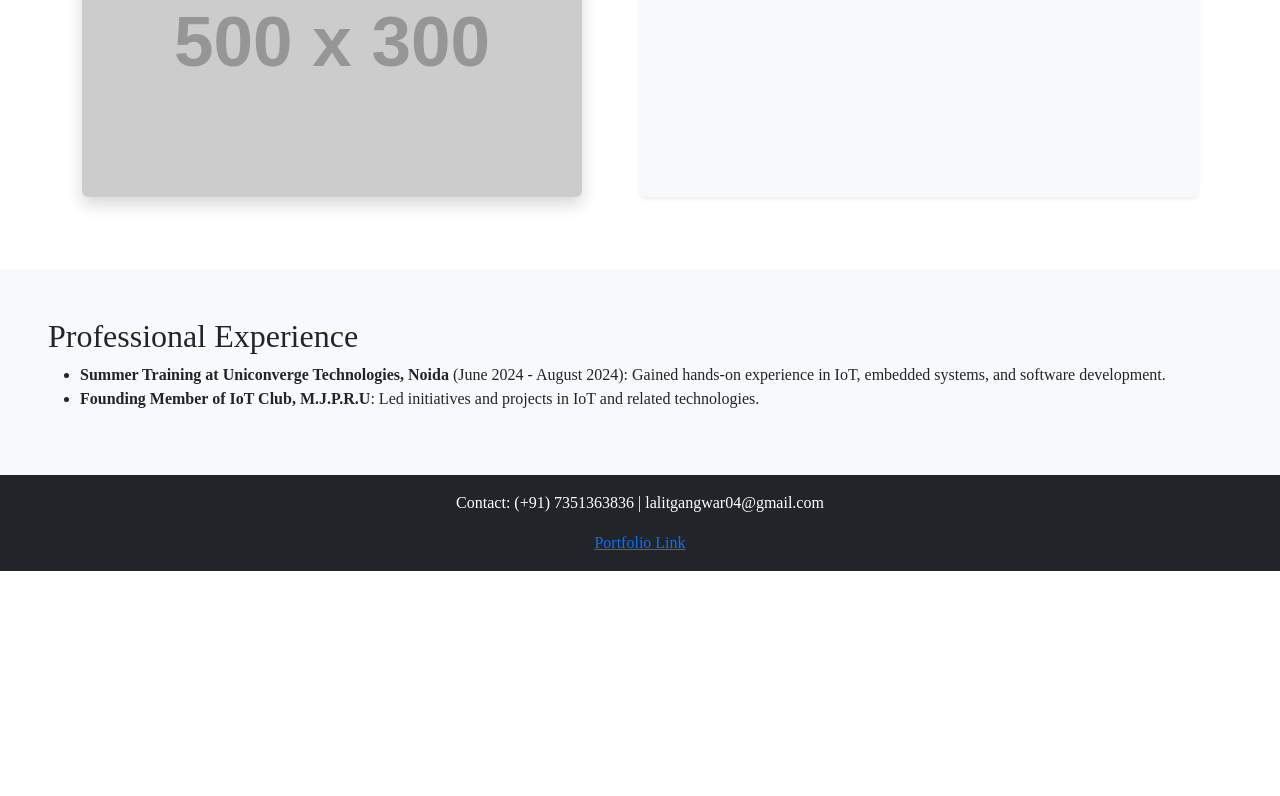
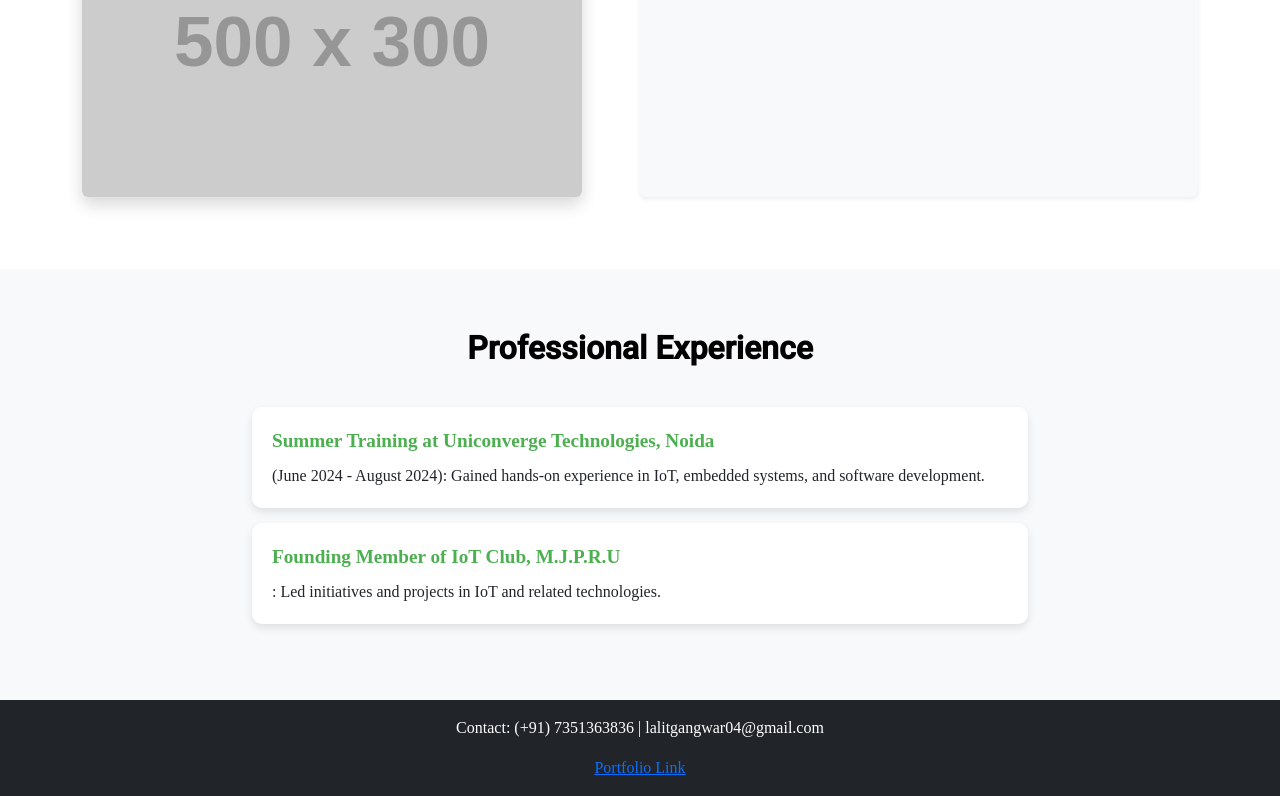
Before and after one commit to Akash140605/Lalitgangwar, a React (Create React App) app: page / in a window 1280 px wide. Shown: the part 3389-4185 px from the top of the page. Before the commit the page ends 3960 px from the top, so only its background shows below. Built offline with nearby package versions, Linux system fonts and the light colour scheme.

Commit message:
Update Experience.js

```diff
--- a/src/components/Experience.js
+++ b/src/components/Experience.js
@@ -1,10 +1,29 @@
-import React from "react";
+import React, { useState, useEffect } from "react";
+import "./Experience.css";
 
 const Experience = () => {
+  const [isVisible, setIsVisible] = useState(false);
+
+  useEffect(() => {
+    const handleScroll = () => {
+      const section = document.getElementById("experience");
+      const rect = section.getBoundingClientRect();
+      if (rect.top <= window.innerHeight && rect.bottom >= 0) {
+        setIsVisible(true);
+      }
+    };
+
+    window.addEventListener("scroll", handleScroll);
+    handleScroll();
+
+    return () => window.removeEventListener("scroll", handleScroll);
+  }, []);
+
   return (
-    <section id="experience" className="p-5 bg-light">
-      <h2>Professional Experience</h2>
-      <ul>
+    <section id="experience" className="experience-section">
+      <div className={`containeri container ${isVisible ? "fade-in" : ""}`}>
+        <h2 className="section-title">Professional Experience</h2>
+        <ul className="experience-list">
           <li>
             <strong>Summer Training at Uniconverge Technologies, Noida</strong>{" "}
             (June 2024 - August 2024): Gained hands-on experience in IoT,
@@ -15,6 +34,7 @@ const Experience = () => {
             initiatives and projects in IoT and related technologies.
           </li>
         </ul>
+      </div>
     </section>
   );
 };
```
Lines whose indentation alone changed are shown as unchanged.
